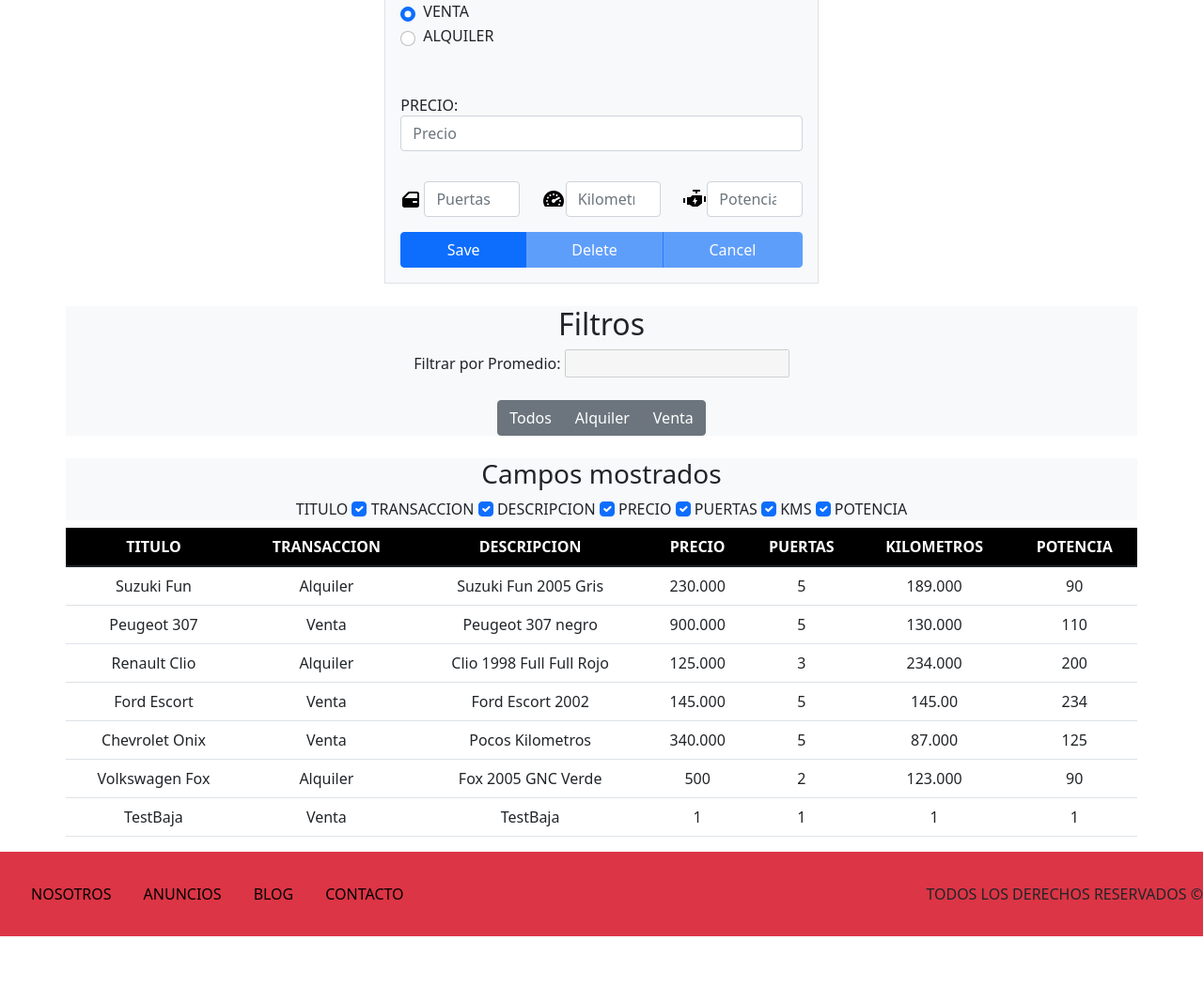
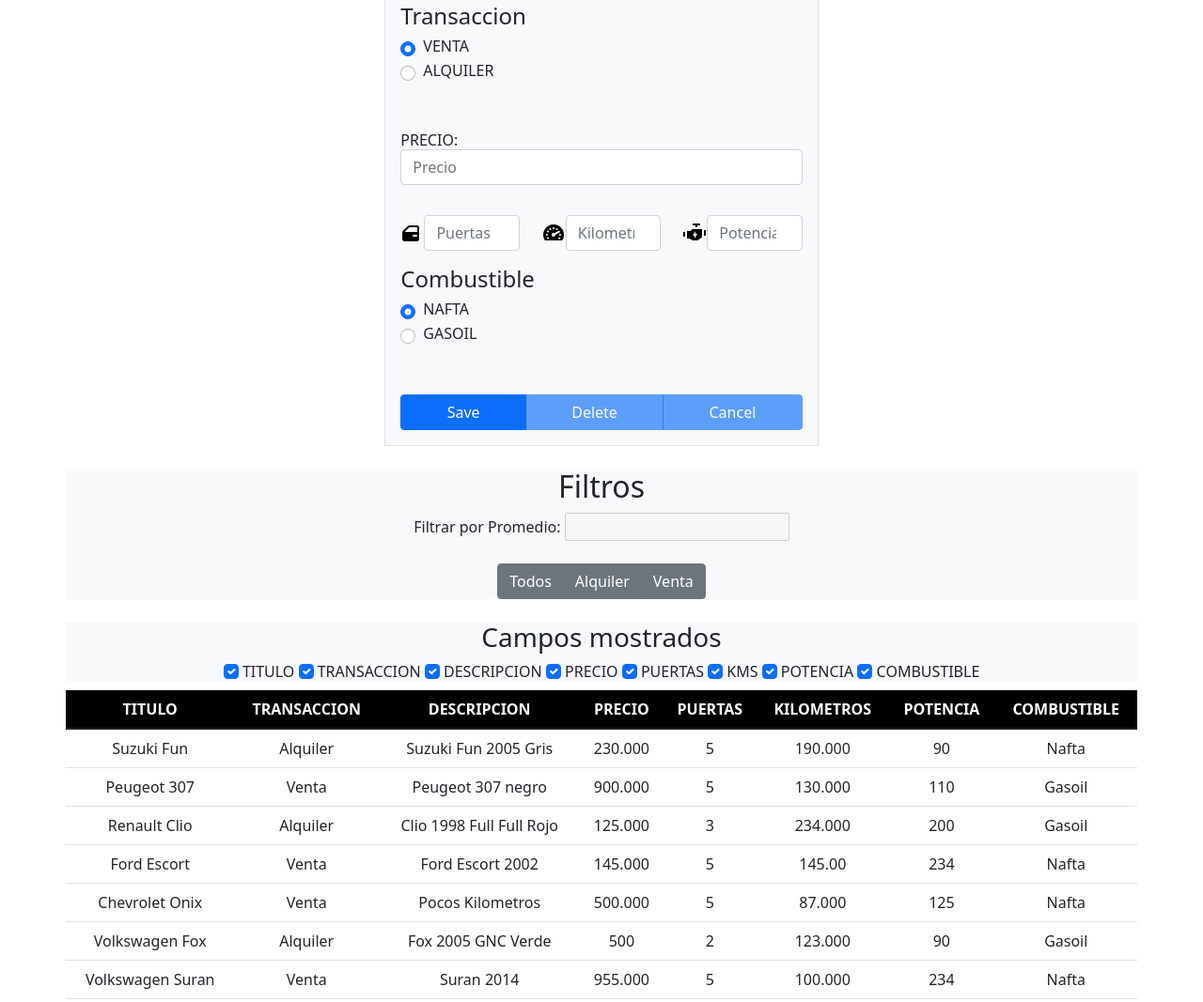
Before and after one commit to tomaszorzano/ZorzanoSPLAB3, a website with bundled scripts: page index.html in a window 1280 px wide. Shown: the part 718-1785 px from the top of the page at 94% size. Before the commit the page ends 1715 px from the top, so only its background shows below. Built offline with nearby package versions, Linux system fonts and the light colour scheme; data requests are answered from the project's data file; a script that the page names is missing; files whose address does not match are found by name.

Commit message:
Add files via upload

```diff
--- a/db/db.json
+++ b/db/db.json
@@ -7,8 +7,9 @@
       "descripcion": "Suzuki Fun 2005 Gris ",
       "precio": "230.000",
       "puertas": "5",
-      "kilometros": "189.000",
-      "potencia": "90"
+      "kilometros": "190.000",
+      "potencia": "90",
+      "combustible": "Nafta"
     },
     {
       "id": 3,
@@ -18,7 +19,8 @@
       "precio": "900.000",
       "puertas": "5",
       "kilometros": "130.000",
-      "potencia": "110"
+      "potencia": "110",
+      "combustible": "Gasoil"
     },
     {
       "id": 4,
@@ -28,7 +30,8 @@
       "precio": "125.000",
       "puertas": "3",
       "kilometros": "234.000",
-      "potencia": "200"
+      "potencia": "200",
+      "combustible": "Gasoil"
     },
     {
       "id": 1637671600046,
@@ -38,17 +41,19 @@
       "precio": "145.000",
       "puertas": "5",
       "kilometros": "145.00",
-      "potencia": "234"
+      "potencia": "234",
+      "combustible": "Nafta"
     },
     {
       "id": 1637698254605,
       "titulo": "Chevrolet Onix",
       "transaccion": "Venta",
       "descripcion": "Pocos Kilometros",
-      "precio": "340.000",
+      "precio": "500.000",
       "puertas": "5",
       "kilometros": "87.000",
-      "potencia": "125"
+      "potencia": "125",
+      "combustible": "Nafta"
     },
     {
       "id": 1637698321548,
@@ -58,17 +63,19 @@
       "precio": "500",
       "puertas": "2",
       "kilometros": "123.000",
-      "potencia": "90"
+      "potencia": "90",
+      "combustible": "Gasoil"
     },
     {
-      "id": 1637698364564,
-      "titulo": "TestBaja",
+      "id": 1637707241937,
+      "titulo": "Volkswagen Suran",
       "transaccion": "Venta",
-      "descripcion": "TestBaja",
-      "precio": "1",
-      "puertas": "1",
-      "kilometros": "1",
-      "potencia": "1"
+      "descripcion": "Suran 2014",
+      "precio": "955.000",
+      "puertas": "5",
+      "kilometros": "100.000",
+      "potencia": "234"
+      ,"combustible": "Nafta"
     }
   ]
 }
--- a/index.html
+++ b/index.html
@@ -6,7 +6,7 @@
     <meta http-equiv="X-UA-Compatible" content="IE=edge" />
     <meta name="viewport" content="width=device-width, initial-scale=1.0" />
     <script src="./js/scripts.js" type="module" defer></script>
-    <script src="https://unpkg.com/sweetalert2@9.5.3/dist/sweetalert2.all.min.js" ></script>
+    <script src="https://unpkg.com/sweetalert2@9.5.3/dist/sweetalert2.all.min.js"></script>
     <script src="https://cdn.jsdelivr.net/npm/axios/dist/axios.min.js"></script>
     <link rel="stylesheet" href="./node_modules/bootstrap/dist/css/bootstrap.min.css">
     <title>Automoviles</title>
@@ -38,7 +38,8 @@
     <div class="container-fluid p-0 text-center ">
         <div class="row">
             <h1 class="font-weight-normal display-4">Administración</h1>
-            <img class=" d-none d-sm-block" src="./images/car.png" width="100%" height="300px" alt="banner" id="img-banner" />
+            <img class=" d-none d-sm-block" src="./images/car.png" width="100%" height="300px" alt="banner"
+                id="img-banner" />
         </div>
 
     </div>
@@ -65,7 +66,8 @@
                             <input type="text" class="form-control" id="descripcion" placeholder="Descripcion"
                                 name="descripcion" required />
                         </div>
-
+                        <fieldset>
+                            <legend>Transaccion</legend>
                             <div class="form-row text-uppercase mb-5">
                                 <div class="col-xl-3">
                                     <div class="form-check">
@@ -82,6 +84,8 @@
                                     </div>
                                 </div>
                             </div>
+                        </fieldset>
+
 
 
                         <div class="form-group text-uppercase mb-4">
@@ -131,13 +135,34 @@
                                 </div>
                             </div>
                         </div>
+                        <fieldset>
+                            <legend>Combustible</legend>
+                            <div class="form-row text-uppercase mb-5">
+                                <div class="col-xl-3">
+                                    <div class="form-check">
+                                        <input class="form-check-input" type="radio" name="combustible" id="nafta"
+                                            value="Nafta" checked />
+                                        <label class="form-check-label" for="rdoV">Nafta</label>
+                                    </div>
+                                </div>
+                                <div class="col-xl-3">
+                                    <div class="form-check form-check-inline">
+                                        <input class="form-check-input" type="radio" name="combustible" id="gasoil"
+                                            value="Gasoil" />
+                                        <label class="form-check-label" for="rdoA">Gasoil</label>
+                                    </div>
+                                </div>
+                            </div>
+                        </fieldset>
 
                         <div class="text-center">
                             <div class="row">
                                 <div class="btn-group  ">
                                     <input type="submit" id="btnSubmit" class="btn btn-primary" value="Save" />
-                                    <input type="button" id="btnEliminar" class="btn btn-primary" value="Delete" disabled />
-                                    <input type="button" id="btnCancelar" class="btn btn-primary" value="Cancel" disabled />
+                                    <input type="button" id="btnEliminar" class="btn btn-primary" value="Delete"
+                                        disabled />
+                                    <input type="button" id="btnCancelar" class="btn btn-primary" value="Cancel"
+                                        disabled />
                                 </div>
                             </div>
 
@@ -148,7 +173,7 @@
             </main>
         </div>
 
-        <div  class="text-center" id="spinner-container"></div>
+        <div class="text-center" id="spinner-container"></div>
 
         <div class="container bg-light  ">
             <div class="flex-row justify-content-between ">
@@ -177,6 +202,7 @@
                     <h3 class="text-center"> Campos mostrados</h3>
 
                     <div class="col text-uppercase text-center">
+                        <input class="form-check-input" type="checkbox" id="cbTitulo" name="titulo" checked />
                         <label class="form-check-label" for="cbTitulo">titulo</label>
                         <input class="form-check-input" type="checkbox" id="cbTransaccion" name="transaccion" checked />
                         <label class="form-check-label" for="cbTransaccion">transaccion</label>
@@ -190,6 +216,9 @@
                         <label class="form-check-label" for="cbKms">kms</label>
                         <input class="form-check-input" type="checkbox" id="cbPotencia" name="potencia" checked />
                         <label lass="form-check-label" for="cbPotencia">potencia</label>
+                        <input class="form-check-input" type="checkbox" id="cbCombustible" name="combustible" checked />
+                        <label lass="form-check-label" for="cbCombustible">combustible</label>
+
                     </div>
                 </div>
 
--- a/js/Anuncio_auto.js
+++ b/js/Anuncio_auto.js
@@ -2,12 +2,13 @@ import Anuncio from "./Anuncio.js";
 
 export default class Anuncio_auto extends Anuncio
 {
-    constructor(id,titulo, transaccion, descripcion, precio, puertas, kilometros, potencia)
+    constructor(id,titulo, transaccion, descripcion, precio, puertas, kilometros, potencia,combustible)
     {
         super(id,titulo, transaccion, descripcion,precio);
         this.puertas=puertas;
         this.kilometros=kilometros;
         this.potencia=potencia;
+        this.combustible=combustible;
 
     }
 }
--- a/js/scripts.js
+++ b/js/scripts.js
@@ -59,7 +59,8 @@ async function handlerSubmit(e) {
       document.getElementById("precio").value,
       document.getElementById("puertas").value,
       document.getElementById("kilometros").value,
-      document.getElementById("potencia").value
+      document.getElementById("potencia").value,
+      frm.combustible.value
     );
     if (await alertMod()) {
       //agregarSpinner();
@@ -79,7 +80,9 @@ async function handlerSubmit(e) {
         document.getElementById("precio").value,
         document.getElementById("puertas").value,
         document.getElementById("kilometros").value,
-        document.getElementById("potencia").value
+        document.getElementById("potencia").value,
+        frm.combustible.value
+
       );
       //agregarSpinner();
 
@@ -216,12 +219,14 @@ function cargarFrm(id) {
     kilometros,
     puertas,
     potencia,
+    combustible
   } = anuncios.filter((a) => a.id === parseInt(id))[0];
   const form = document.forms[0];
   document.getElementById("titulo").value = titulo;
   document.getElementById("descripcion").value = descripcion;
   document.getElementById("precio").value = precio;
   form.transaccion.value = transaccion;
+  form.combustible.value = combustible;
   document.getElementById("kilometros").value = kilometros;
   document.getElementById("puertas").value = puertas;
   document.getElementById("potencia").value = potencia;
```
Also changed, not shown: PaginaPrincipal.html (+20 -22 lines), css/pagPrincipal.css (+54 -25 lines). Lines whose indentation alone changed are shown as unchanged.
